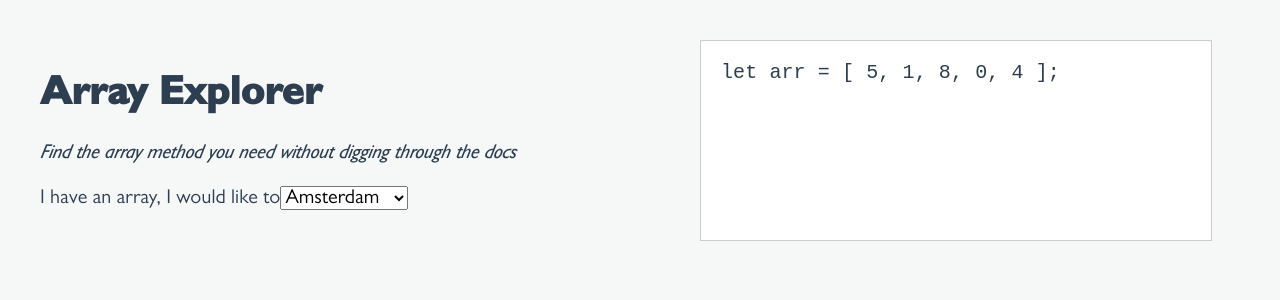
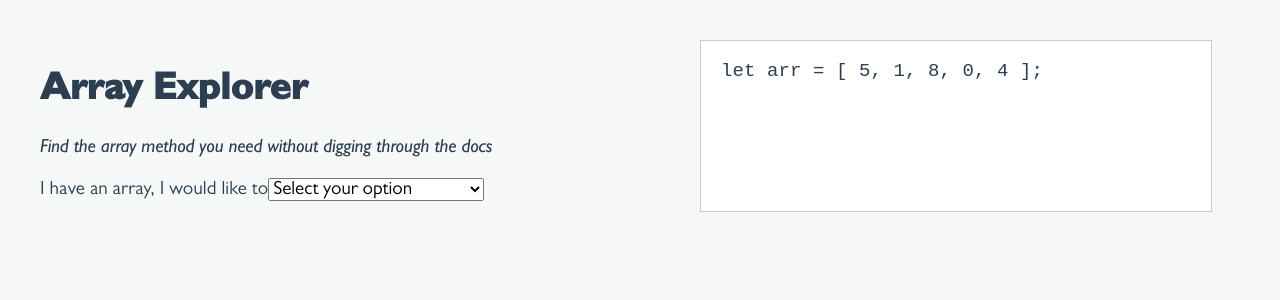
Before and after one commit to sdras/array-explorer, a Vue app: page / in a window 1280 px wide. Shown: the top 300 px of the page. Built offline with nearby package versions, Linux system fonts and the light colour scheme.

Commit message:
add in top filter component

```diff
--- a/src/App.vue
+++ b/src/App.vue
@@ -4,21 +4,7 @@
       <section class="box a">
         <h1>Array Explorer</h1>
         <p><em>Find the array method you need without digging through the docs</em></p>
-          <label for="firstmethod">I have an array, I would like to</label>
-          <select id="firstmethod" name="select">
-            <option value="1">Amsterdam</option>
-            <option value="2">Buenos Aires</option>
-            <option value="3">Delhi</option>
-            <option value="4">Hong Kong</option>
-            <option value="5">London</option>
-            <option value="6">Los Angeles</option>
-            <option value="7">Moscow</option>
-            <option value="8">Mumbai</option>
-            <option value="9">New York</option>
-            <option value="10">Sao Paulo</option>
-            <option value="11">Tokyo</option>
-          </select>
-       </p>
+        <app-method-primary />
       </section>
       <section class="box b">
         <app-code />
@@ -30,10 +16,12 @@
 </template>
 
 <script>
+import AppMethodPrimary from './components/AppMethodPrimary'
 import AppCode from './components/AppCode'
 
 export default {
   components: {
+    AppMethodPrimary,
     AppCode
   }
 }
@@ -99,7 +87,7 @@ html {
   height: 100vh;
   margin: 0;
   padding: 0;
-  font-size: 20px;
+  font-size: 19px;
   letter-spacing: 0.005em;
 }
 
@@ -120,6 +108,7 @@ h5 {
 
 em {
   font-family: 'GillSansW01-MediumItali', Helvetica, Arial, sans-serif;
+  font-style: normal;
   letter-spacing: -0.01em;
 }
 
--- /dev/null
+++ b/src/components/AppMethodPrimary.vue
@@ -0,0 +1,35 @@
+<template>
+  <div>
+    <label for="firstmethod">I have an array, I would like to</label>
+    <select id="firstmethod" name="select" v-model="selectedFilter">
+      <option value="" disabled selected>Select your option</option>
+      <option v-for="option in options" :key="option" :value="option">
+        {{ option }}
+      </option>
+    </select>
+  </div>
+</template>
+
+<script>
+export default {
+  data() {
+    return {
+      selectedFilter: '',
+      options: [
+        'add items or other arrays',
+        'remove items',
+        'find items',
+        'walk over items',
+        'return a string',
+        'order an array',
+        'find the length of an array',
+        'other'
+      ]
+    }
+  }
+}
+</script>
+
+<style scoped>
+
+</style>
```
